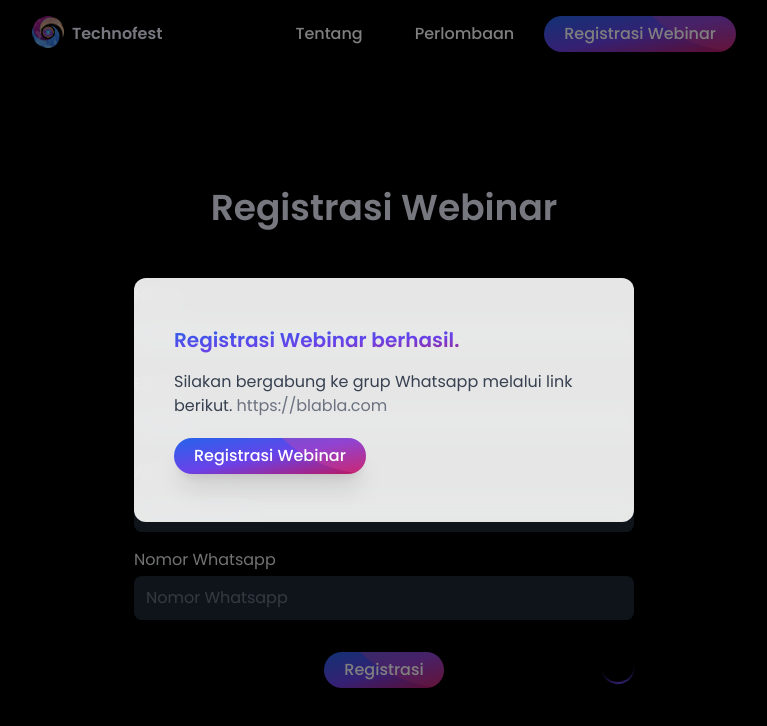
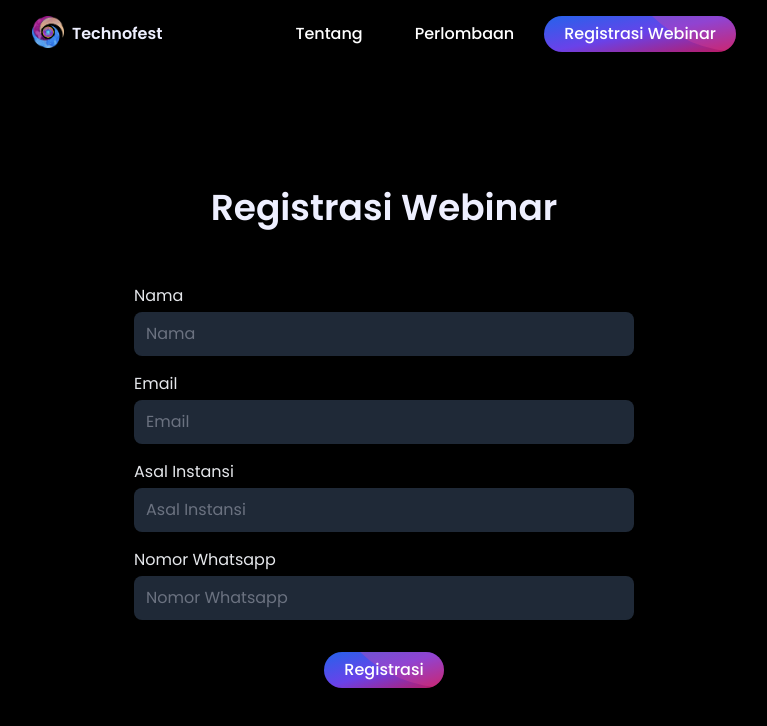
Before and after one commit to moez-rd/technofest, a Next.js app: page /webinar/register in a window 1280 px wide. Shown: the top 726 px of the page, without its empty margins (256-1023 px from the left). Built offline with nearby package versions, Linux system fonts and the light colour scheme.

Commit message:
Migrate from Typescript to Javasrcript :v

```diff
--- a/next.config.js
+++ b/next.config.js
@@ -10,7 +10,7 @@ const nextConfig = {
     });
 
     return config;
-  }
+  },
 }
 
 module.exports = nextConfig
--- /dev/null
+++ b/pages/_app.js
@@ -0,0 +1,7 @@
+import '../styles/globals.css'
+
+function MyApp({ Component, pageProps }) {
+  return <Component {...pageProps} />
+}
+
+export default MyApp
--- a/pages/_app.tsx
+++ /dev/null
@@ -1,8 +0,0 @@
-import '../styles/globals.css';
-import type { AppProps } from 'next/app';
-
-function MyApp({ Component, pageProps }: AppProps) {
-  return <Component {...pageProps} />;
-}
-
-export default MyApp;
--- a/pages/index.tsx
+++ b/pages/index.jsx
@@ -1,15 +1,15 @@
-import type { NextPage } from 'next';
 import Image from 'next/image';
-import { Fragment, useEffect, useState } from 'react';
-import Cube from '@/assets/svg/cube.svg';
-import Comp from '@/assets/svg/comp-llc3.svg';
-import Essay from '@/assets/svg/essay-llc3.svg';
-import Poster from '@/assets/svg/poster-llc3.svg';
-import Uiux from '@/assets/svg/uiux-llc3.svg';
+import { Fragment, useEffect, useRef, useState } from 'react';
+import Cube from '../assets/svg/cube.svg';
+import Comp from '../assets/svg/comp-llc3.svg';
+import Essay from '../assets/svg/essay-llc3.svg';
+import Poster from '../assets/svg/poster-llc3.svg';
+import Uiux from '../assets/svg/uiux-llc3.svg';
 import Link from 'next/link';
 
-const Home: NextPage = () => {
+export default function Home() {
   const [showNavbar, setShowNavbar] = useState(false);
+  const content = useRef();
 
   useEffect(() => {
     window.onscroll = function () {
@@ -17,7 +17,7 @@ const Home: NextPage = () => {
     };
 
     function scrollFunction() {
-      if (document.getElementById('content')?.offsetTop <= window.pageYOffset) {
+      if (content.current?.offsetTop <= window.pageYOffset) {
         setShowNavbar(true);
       } else {
         setShowNavbar(false);
@@ -87,7 +87,7 @@ const Home: NextPage = () => {
         </header>
       </div>
 
-      <main id="content" className="min-h-screen space-y-60 p-40">
+      <main id="content" ref={content} className="min-h-screen space-y-60 p-40">
         {/* --------------------------------- Tentang --------------------------------- */}
         <section id="about" className="relative grid grid-cols-2">
           <Cube className="absolute top-[210px] left-[0px] w-20 rotate-12"></Cube>
@@ -184,7 +184,5 @@ const Home: NextPage = () => {
         </p>
       </footer>
     </Fragment>
-  );
-};
-
-export default Home;
+  )
+}
--- a/pages/webinar/register.tsx
+++ b/pages/webinar/register.jsx
@@ -1,10 +1,34 @@
-import { NextPage } from 'next';
 import Image from 'next/image';
 import Link from 'next/link';
-import { useState } from 'react';
+import { useEffect, useState } from 'react';
 
-const RegisterWebinar: NextPage = () => {
+export default function RegisterWebinar() {
   const [modalOpened, setModalOpened] = useState(false);
+  const [isLoading, setIsLoading] = useState(false);
+
+  function closeModal() {
+    setModalOpened(false);
+  }
+
+  useEffect(() => {
+    const url =
+      'https://script.google.com/macros/s/AKfycbzoPyVaimXHgLPb8lneYODUSga5nwNFDXEpB7WP1SQQZ-3k8sV8aMdXCoyfe-fisK3w6g/exec';
+    const form = document.forms[0];
+
+    form.addEventListener('submit', (e) => {
+      e.preventDefault();
+      setIsLoading(true);
+      fetch(url, { method: 'POST', body: new FormData(form) })
+        .then(() => {
+          setIsLoading(false);
+          setModalOpened(true);
+        })
+        .catch((error) => {
+          setIsLoading(false);
+          console.error('Error!', error.message);
+        });
+    });
+  }, []);
 
   return (
     <div className="h-screen bg-black text-primary-50">
@@ -48,10 +72,7 @@ const RegisterWebinar: NextPage = () => {
       </nav>
       <main className="mt-20 flex w-full flex-col items-center">
         <h1 className="mt-10 text-4xl font-semibold">Registrasi Webinar</h1>
-        <form
-          method="POST"
-          action="https://script.google.com/macros/s/AKfycbzoPyVaimXHgLPb8lneYODUSga5nwNFDXEpB7WP1SQQZ-3k8sV8aMdXCoyfe-fisK3w6g/exec"
-          className="mt-10 flex flex-col">
+        <form method="POST" className="mt-10 flex flex-col">
           <div className="mt-4 flex flex-col space-y-1 text-gray-200">
             <label htmlFor="">Nama</label>
             <input
@@ -99,7 +120,7 @@ const RegisterWebinar: NextPage = () => {
               <span className="ease absolute bottom-0 right-0 mb-32 mr-4 block h-64 w-64 origin-bottom-left translate-x-24 rotate-45 transform rounded-full bg-pink-500 opacity-30 transition duration-500 group-hover:rotate-90"></span>
               <span className="relative text-white">Registrasi</span>
             </button>
-            <div className="absolute inset-y-0 right-0 my-auto">
+            <div className={`absolute inset-y-0 right-0 my-auto ${isLoading ? 'block' : 'hidden'}`}>
               <div className="relative">
                 <div className="h-8 w-8 rounded-full border-2 border-black"></div>
                 <div className="absolute left-0 top-0 h-8 w-8 animate-spin rounded-full border-t-2 border-primary-600"></div>
@@ -109,8 +130,11 @@ const RegisterWebinar: NextPage = () => {
         </form>
       </main>
       {/* Modal */}
-      <div className="absolute inset-0 flex items-center justify-center bg-black/50 ">
-        <div className="relative flex w-[500px] flex-col rounded-xl bg-white/90 py-12 px-10 text-gray-700 backdrop-blur">
+      <div
+        className={`absolute inset-0 flex items-center justify-center bg-black/50 ${
+          modalOpened ? 'block' : 'hidden'
+        }`}>
+        <div className="relative flex w-[500px] flex-col rounded-xl bg-white/90 py-10 px-8 text-gray-700 backdrop-blur">
           <p className="inline-block  bg-gradient-to-br from-blue-600 via-primary-600 to-pink-700 bg-clip-text text-xl font-semibold text-transparent">
             Registrasi Webinar berhasil.
           </p>
@@ -120,17 +144,17 @@ const RegisterWebinar: NextPage = () => {
               https://blabla.com
             </a>
           </p>
-          <div>
-            <button className="group relative mt-5 inline-flex items-center justify-center overflow-hidden rounded-full p-4 px-5 py-1.5 font-medium text-indigo-600 shadow-xl transition duration-300 ease-out hover:ring-1 hover:ring-primary-500">
+          <div className="mt-10 flex justify-center">
+            <button
+              onClick={closeModal}
+              className="group relative inline-flex items-center justify-center overflow-hidden rounded-full p-4 px-5 py-1.5 font-medium text-indigo-600 shadow-xl transition duration-300 ease-out hover:ring-1 hover:ring-primary-500">
               <span className="absolute inset-0 h-full w-full bg-gradient-to-br from-blue-600 via-primary-600 to-pink-700"></span>
               <span className="ease absolute bottom-0 right-0 mb-32 mr-4 block h-64 w-64 origin-bottom-left translate-x-24 rotate-45 transform rounded-full bg-pink-500 opacity-30 transition duration-500 group-hover:rotate-90"></span>
-              <span className="relative text-white">Registrasi Webinar</span>
+              <span className="relative text-white">Selesai</span>
             </button>
           </div>
         </div>
       </div>
     </div>
   );
-};
-
-export default RegisterWebinar;
+}
--- a/styles/globals.css
+++ b/styles/globals.css
@@ -1,8 +1,8 @@
 @import url('https://fonts.googleapis.com/css2?family=Poppins:ital,wght@0,100;0,200;0,300;0,400;0,500;0,600;0,700;0,800;0,900;1,100;1,200;1,400;1,500;1,600;1,700;1,800;1,900&display=swap');
 
-@tailwind base;
-@tailwind components;
-@tailwind utilities;
+@import 'tailwindcss/base';
+@import 'tailwindcss/components';
+@import 'tailwindcss/utilities';
 
 html {
   @apply scroll-smooth;
```
Also changed, not shown: package.json (+3 -10 lines), tsconfig.json (deleted, +0 -39 lines), 2 other files (tests, documents, lock files or other folders).
